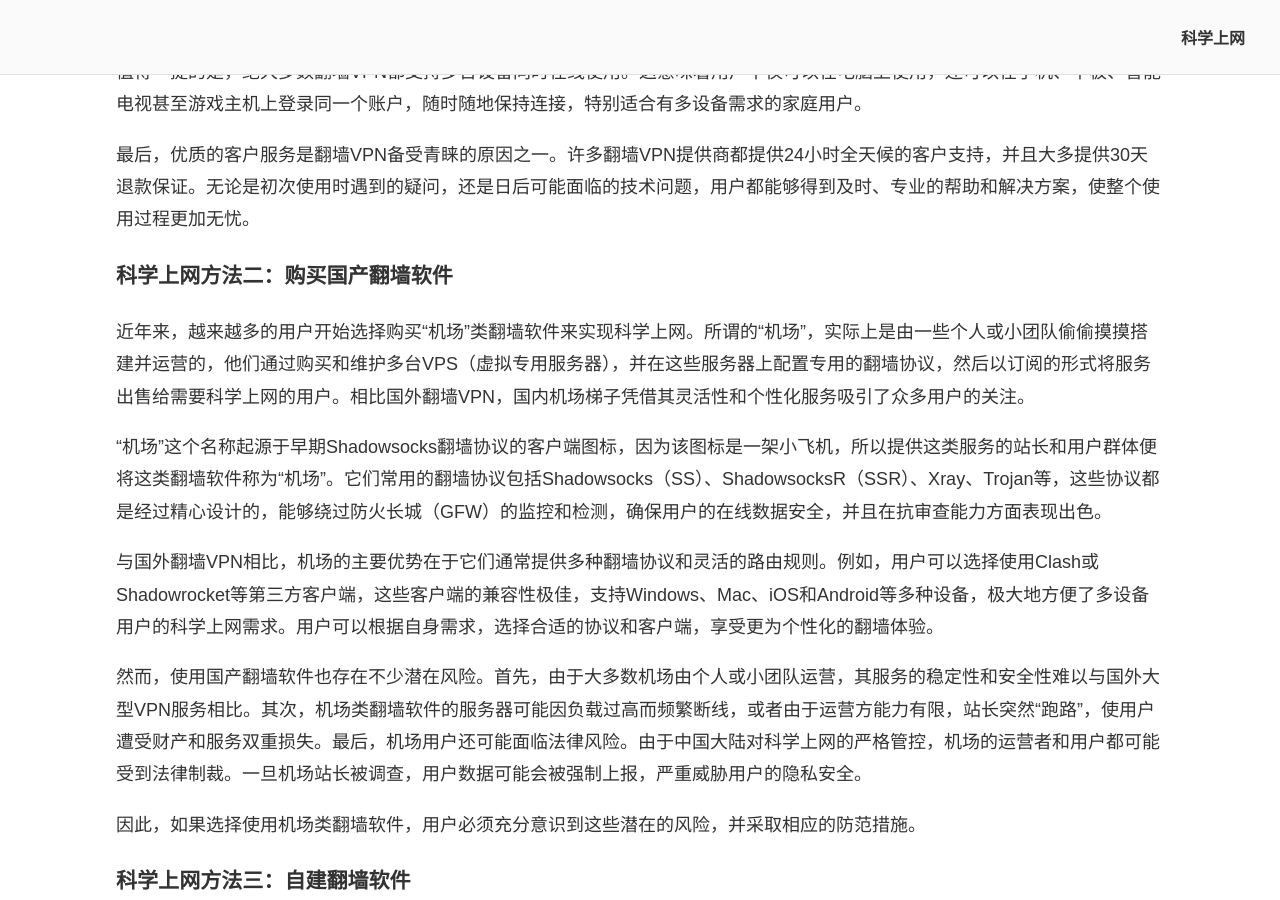
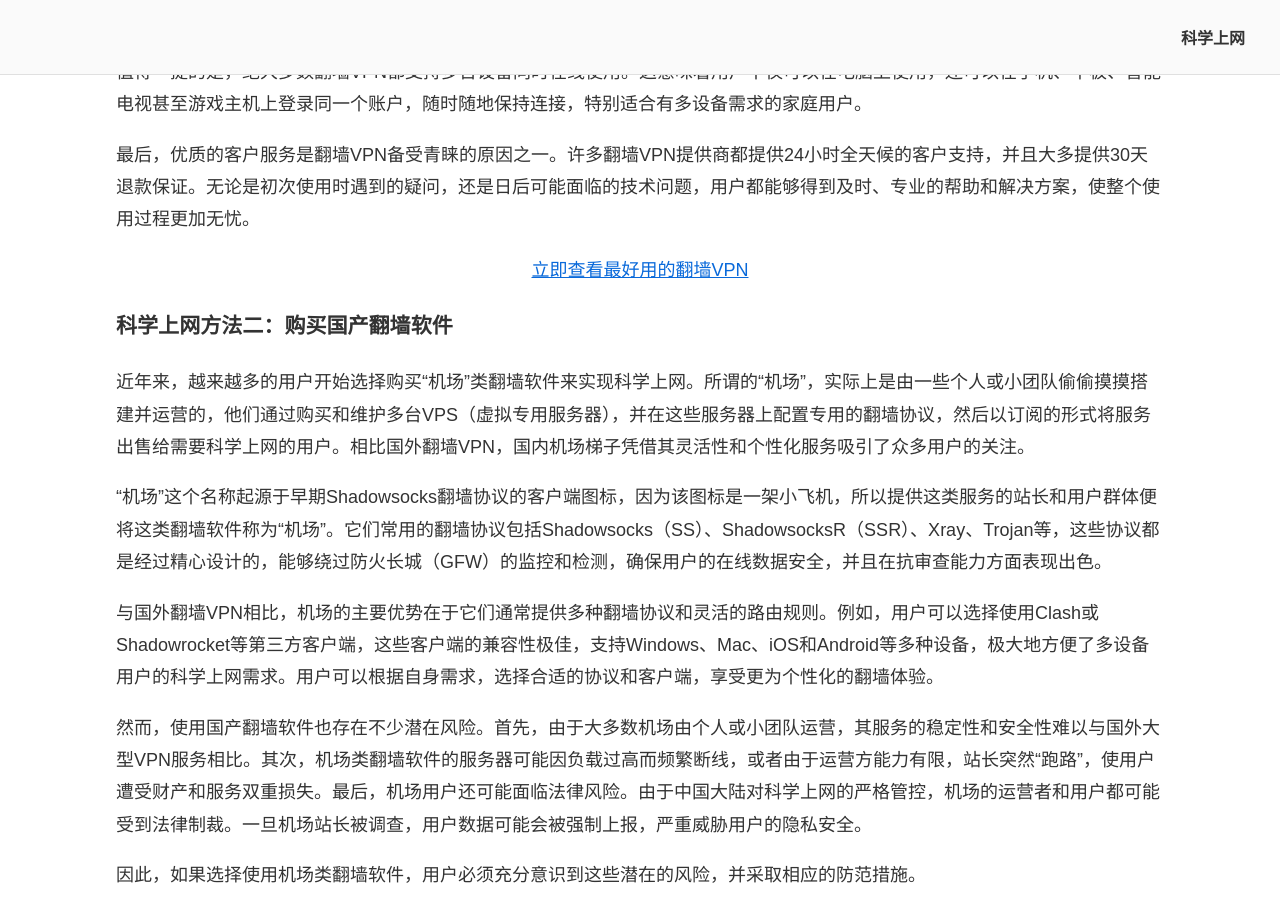
Before and after one commit to chinavpns/chinavpns.github.io, a Jekyll site: the page built from index.md, in a window 1280 px wide and 900 px high, scrolled down 5637 px. Built offline with Jekyll 4.4.1, drawn with Linux system fonts in a browser that asks for light colours.

Commit message:
Update index.md

```diff
--- a/index.md
+++ b/index.md
@@ -108,6 +108,8 @@ description: 科学上网指南：2025年最好用的翻墙VPN和翻墙软件推
 值得一提的是，绝大多数翻墙VPN都支持多台设备同时在线使用。这意味着用户不仅可以在电脑上使用，还可以在手机、平板、智能电视甚至游戏主机上登录同一个账户，随时随地保持连接，特别适合有多设备需求的家庭用户。
 
 最后，优质的客户服务是翻墙VPN备受青睐的原因之一。许多翻墙VPN提供商都提供24小时全天候的客户支持，并且大多提供30天退款保证。无论是初次使用时遇到的疑问，还是日后可能面临的技术问题，用户都能够得到及时、专业的帮助和解决方案，使整个使用过程更加无忧。
+
+<p align="center"><a href="https://chinavpns.github.io/#2025%E5%B9%B4%E6%9C%80%E5%A5%BD%E7%94%A8%E7%9A%84%E7%BF%BB%E5%A2%99%E8%BD%AF%E4%BB%B6%E5%92%8C%E7%BF%BB%E5%A2%99vpn%E6%8E%A8%E8%8D%90">立即查看最好用的翻墙VPN</a></p>
 
 ### 科学上网方法二：购买国产翻墙软件
 
```
